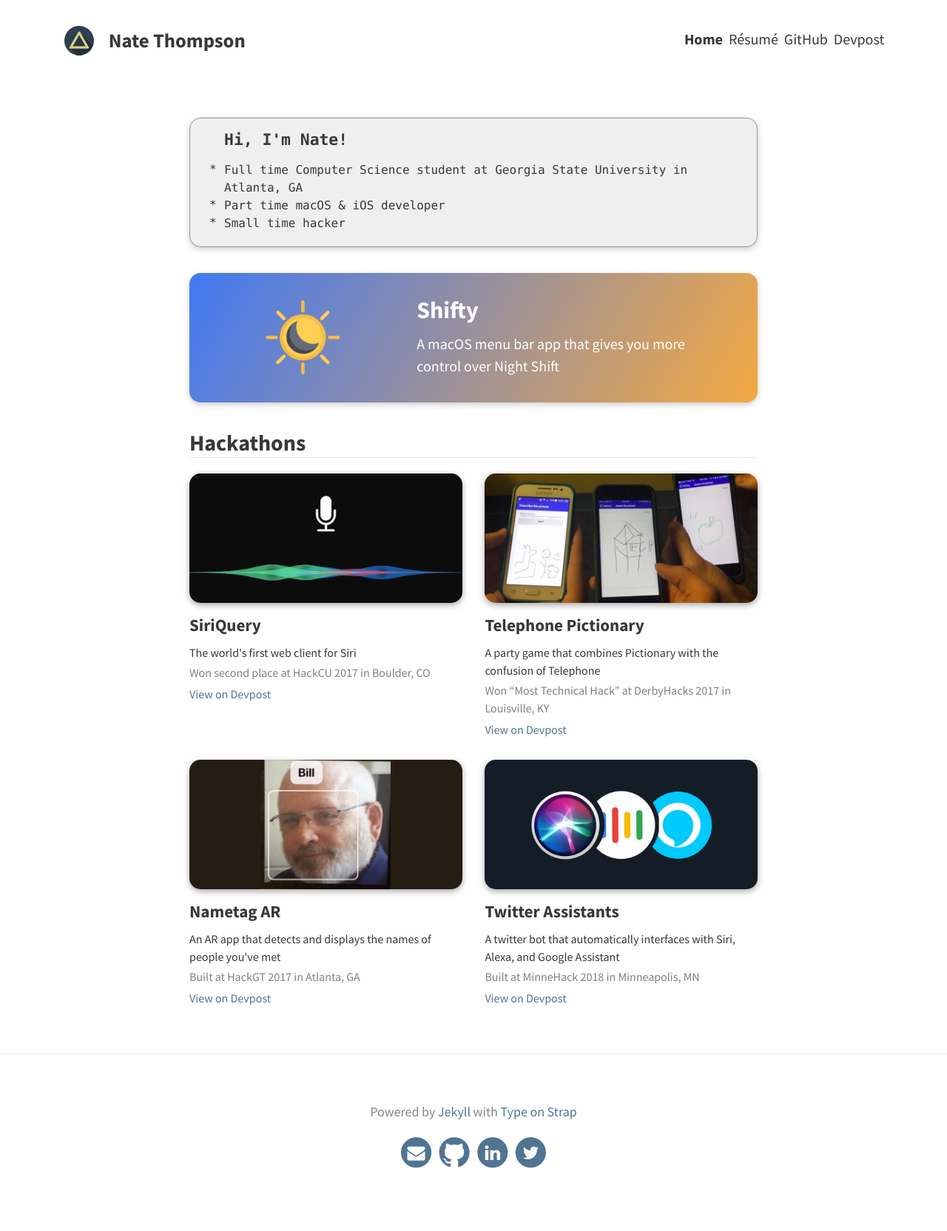
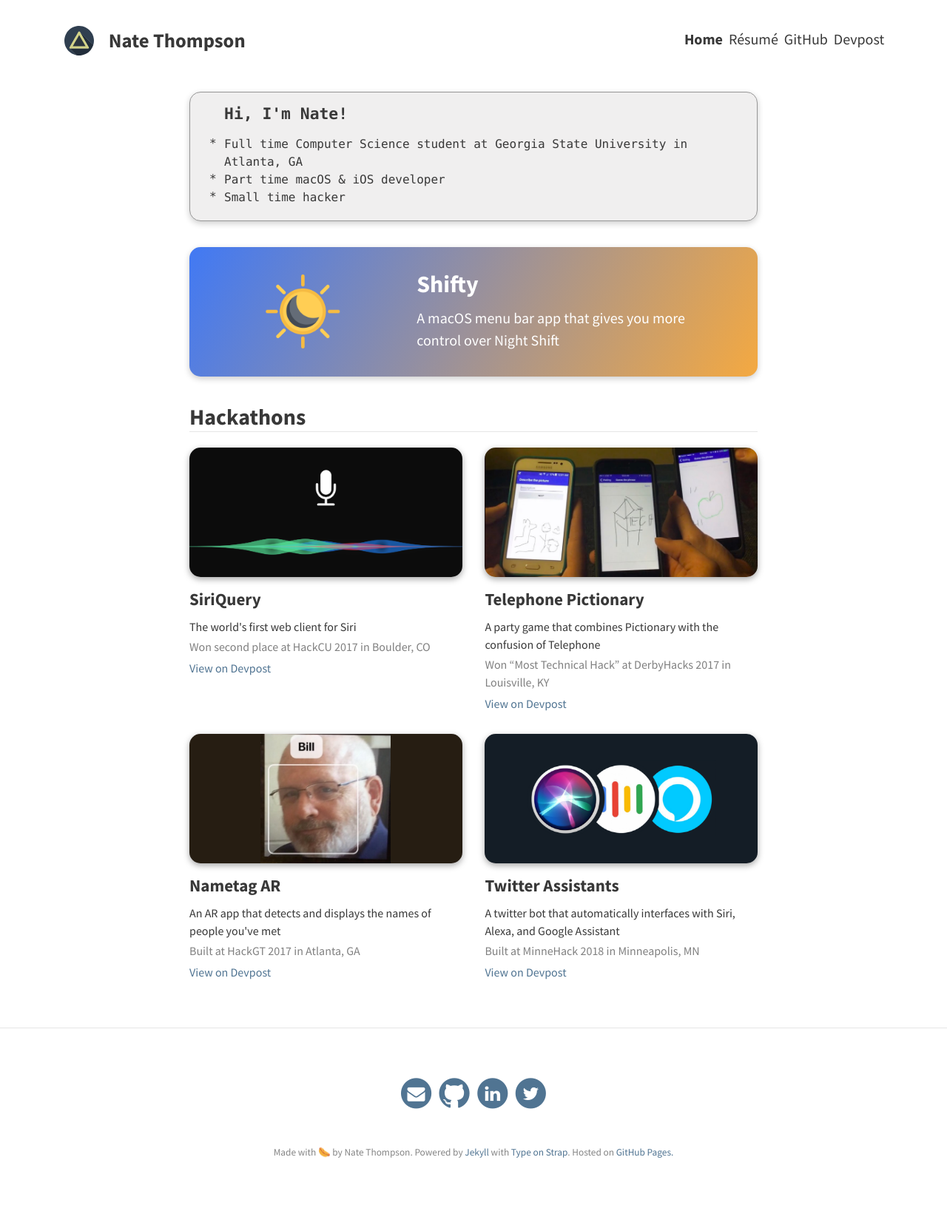
Before and after one commit to thompsonate/natethompson.io, a Jekyll site: the page built from index.html, in a window 1280 px wide. Shown: the whole page at 74% size. Built offline with Jekyll 4.4.1, drawn with Linux system fonts in a browser that asks for light colours; after the commit the page ends 1632 px from its top, so only the background shows below that.

Commit message:
reformat and add text to footer

```diff
--- a/_config.yml
+++ b/_config.yml
@@ -9,13 +9,16 @@ theme_settings:
   avatar: assets/img/triangle.svg
   favicon: assets/favicon.ico
   gravatar: # Email MD5 hash
-  description: "Nate Thompson's website" # used by search engines
+  description: "Hi, I'm Nate! Computer Science student at Georgia State University. macOS & iOS developer." # used by search engines
 
   # Header and footer text
   header_text:
   header_text_feature_image:
   footer_text: >
-   Powered by <a href="https://jekyllrb.com/">Jekyll</a> with <a href="https://github.com/sylhare/Type-on-Strap">Type on Strap</a>
+   Made with 🌭 by Nate Thompson.
+   Powered by <a href="https://jekyllrb.com/">Jekyll</a> with
+   <a href="https://github.com/sylhare/Type-on-Strap">Type on Strap</a>.
+   Hosted on <a href="https://github.com/thompsonate/natethompson.io">GitHub Pages.</a>
 
   # Icons
   rss: false
--- a/_includes/footer.html
+++ b/_includes/footer.html
@@ -1,11 +1,11 @@
 {% if site.theme_settings.footer_text %}
 <footer class="site-footer">
-    <p class="text">{{ site.theme_settings.footer_text }}</p>
             <div class="footer-icons">
                 <ul>
                 <!-- Social icons from Font Awesome, if enabled -->
                 {% include icons.html %}
                 </ul>
             </div>
+      <p class="text">{{ site.theme_settings.footer_text }}</p>
 </footer>
 {% endif %}
--- a/_sass/includes/_footer.scss
+++ b/_sass/includes/_footer.scss
@@ -7,6 +7,7 @@
     font-size: 0.9em;
 
     .footer-icons {
+        margin-bottom: 6%;
         ul {
             list-style: none;
             li {
@@ -14,4 +15,9 @@
             }
         }
     }
+
+    p {
+        margin: 0;
+        font-size: 10pt;
+    }
 }
--- a/_sass/layouts/_index.scss
+++ b/_sass/layouts/_index.scss
@@ -90,7 +90,7 @@ article {
 
 
 .bio {
-  margin: 35px 0;
+  margin-bottom: 35px;
   padding: 0 6%;
   height: 175px;
   width: 100%;
```
